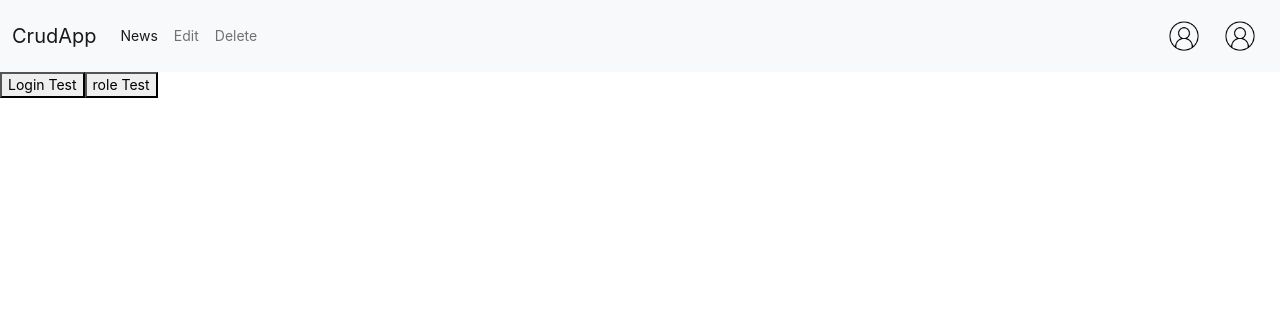
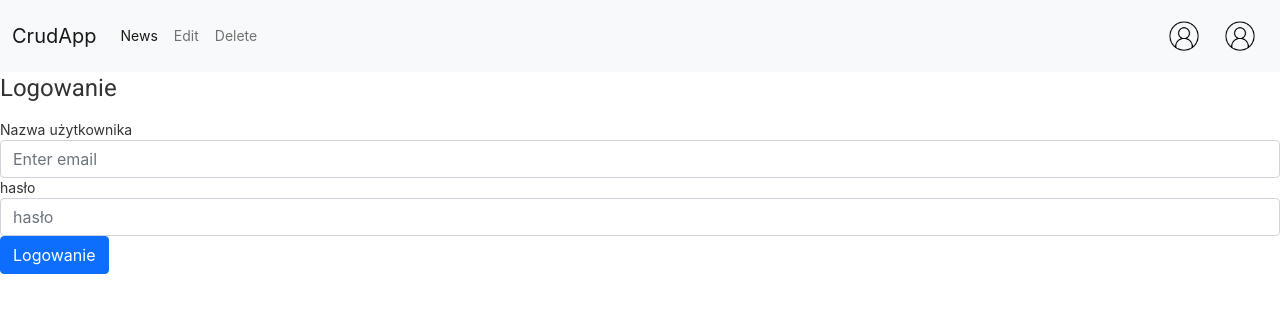
Before and after one commit to Adi770/PortalCrudApp, an Angular app in the folder Frontend/PortalCrudAppAngular/: page /login in a window 1280 px wide. Shown: the top 312 px of the page. Built offline with nearby package versions, Linux system fonts and the light colour scheme.

Commit message:
Added interceptor and login form

```diff
--- a/Frontend/PortalCrudAppAngular/src/app/account-management/account-management.module.ts
+++ b/Frontend/PortalCrudAppAngular/src/app/account-management/account-management.module.ts
@@ -1,3 +1,4 @@
+import { FormsModule, ReactiveFormsModule } from '@angular/forms';
 import { NgModule } from '@angular/core';
 import { CommonModule } from '@angular/common';
 
@@ -14,7 +15,9 @@ import { RegisterComponent } from './register/register.component';
   declarations: [AccountManagementComponent, UserComponent, AdminComponent, ModeratorComponent, LoginComponent, RegisterComponent],
   imports: [
     CommonModule,
-    AccountManagementRoutingModule
+    AccountManagementRoutingModule,
+    ReactiveFormsModule,
+    FormsModule
   ],
   exports:[
     AccountManagementComponent
--- a/Frontend/PortalCrudAppAngular/src/app/account-management/login/login.component.html
+++ b/Frontend/PortalCrudAppAngular/src/app/account-management/login/login.component.html
@@ -1,3 +1,14 @@
+    <form [formGroup]="loginForm" (ngSubmit)="login()">
+        <h1>Logowanie</h1>
+        <div class="form-group">
+            <label for="emailInput">Nazwa użytkownika</label>
+            <input type="email" class="form-control" id="emailInput" placeholder="Enter email" formControlName="username" >
+        </div>
 
-    <button (click)="login()">Login Test</button>
-    <button (click)="role()">role Test</button>
+        <div class="form-group">
+            <label for="passwordInput">hasło</label>
+            <input type="password" class="form-control" id="passwordInput" placeholder="hasło" formControlName="password">
+        </div>
+
+        <button class="btn btn-primary" type="submit">Logowanie</button>
+    </form>
--- a/Frontend/PortalCrudAppAngular/src/app/account-management/login/login.component.ts
+++ b/Frontend/PortalCrudAppAngular/src/app/account-management/login/login.component.ts
@@ -1,6 +1,7 @@
 import { UsernameAndPassword } from './../../service/account.interface';
 import { AccountService } from './../../service/account.service';
 import { Component, OnInit } from '@angular/core';
+import { FormBuilder, FormGroup } from '@angular/forms';
 
 @Component({
   selector: 'app-login',
@@ -9,23 +10,39 @@ import { Component, OnInit } from '@angular/core';
 })
 export class LoginComponent implements OnInit {
 
-  constructor(private accountService: AccountService) { }
+  constructor(
+    private accountService: AccountService,
+    private formBuilder: FormBuilder
+  ) { }
 
   ngOnInit(): void {
   }
 
+  loginForm = this.formBuilder.group({
+    username: '',
+    password: ''
+  });
+
+
+
   login() {
+
     const user: UsernameAndPassword = {
-      password: 'admin',
-      username: 'admin'
+      password: this.loginForm.get(['username']).value,
+      username: this.loginForm.get(['password']).value
     }
-    console.log(user)
+    console.log(this.loginForm.value)
+    console.log(this.loginForm.get(['username']).value)
     this.accountService.getToken(user)
 
   }
 
-  role(){
+  role() {
     this.accountService.currentRole();
   }
 
+  data() {
+    console.log(sessionStorage.getItem('token'))
+    console.log(sessionStorage.getItem('role'))
+  }
 }
--- /dev/null
+++ b/Frontend/PortalCrudAppAngular/src/app/auth.interceptor.ts
@@ -0,0 +1,27 @@
+import { Injectable } from '@angular/core';
+import {
+  HttpRequest,
+  HttpHandler,
+  HttpEvent,
+  HttpInterceptor
+} from '@angular/common/http';
+import { Observable } from 'rxjs';
+
+@Injectable()
+export class AuthInterceptor implements HttpInterceptor {
+
+  constructor() { }
+
+  intercept(request: HttpRequest<any>, next: HttpHandler): Observable<HttpEvent<any>> {
+    let token = sessionStorage.getItem('token');
+    if (token != null) {
+      console.log('HttpInterceptor ' + token);
+      request = request.clone({
+        setHeaders: {
+          Authorization: token
+        }
+      });
+    }
+    return next.handle(request);
+  }
+}
--- a/Frontend/PortalCrudAppAngular/src/app/service/account.service.ts
+++ b/Frontend/PortalCrudAppAngular/src/app/service/account.service.ts
@@ -2,8 +2,6 @@ import { UsernameAndPassword } from './account.interface';
 import { environment } from './../../environments/environment';
 import { Injectable } from '@angular/core';
 import { HttpClient, HttpHeaders } from '@angular/common/http';
-import { map } from 'rxjs/operators';
-import { Observable } from 'rxjs';
 
 @Injectable({
   providedIn: 'root'
@@ -15,25 +13,32 @@ export class AccountService {
   baseUrl = environment.baseAddress;
   basicApiUrl = environment.baseApiUrl;
   accountManagementUrl = this.basicApiUrl + '/AccountManagement';
+  defualtValue='none';
 
 
   getToken(user: UsernameAndPassword) {
     console.log('get user token')
+    sessionStorage.setItem('token',this.defualtValue)
     return this.httpClient.post<any>(this.baseUrl+'/login', user, { observe: 'response' }).subscribe(
       res => {
-        console.log(res.status)
-        console.log(res.body)
-        console.log(res.headers.get('Authorization'))
-      })
+        let token=res.headers.get('Authorization');
+        sessionStorage.setItem('token',token);
+        this.currentRole();
+      });
   }
 
   logout(): void {
-    // sessionStorage.removeItem()
+    sessionStorage.removeItem('token');
+    sessionStorage.removeItem('role');
   }
 
+
+
   currentRole() {
-    return this.httpClient.get(this.accountManagementUrl+'/role').subscribe(res => {
-      console.log('works')
-    })
+    sessionStorage.setItem('role',this.defualtValue)
+    return this.httpClient.get<string>(this.accountManagementUrl+'/role').subscribe(res => {
+      console.log('current user role:'+ res);
+      sessionStorage.setItem('role',res);
+    });
   }
 }
```
Also changed, not shown: Frontend/PortalCrudAppAngular/src/app/app.module.ts (+7 -3 lines), 1 other file (tests, documents, lock files or other folders).
